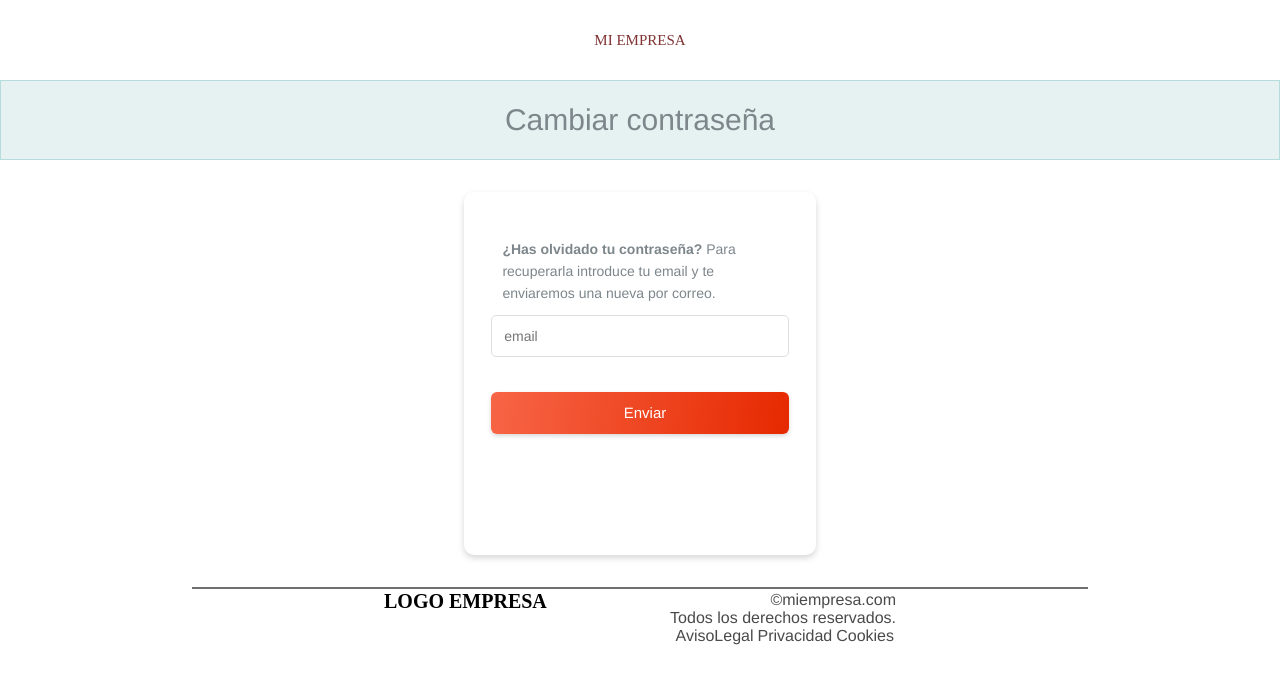
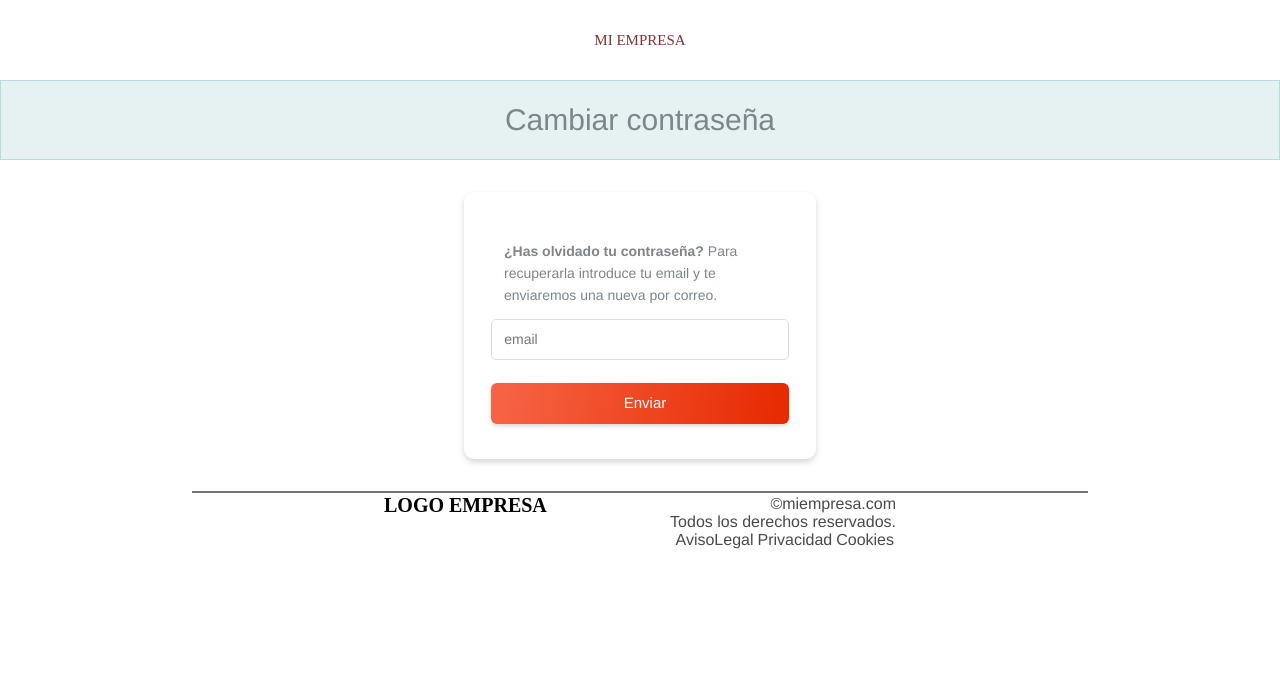
Before and after one commit to IT-Academy-BCN/ita-directory, a React (Create React App) app: page /recover-password/1 in a window 1280 px wide. Shown: the top 684 px of the page. Built offline with nearby package versions, Linux system fonts and the light colour scheme.

Commit message:
fix styles recover password

```diff
--- a/src/screens/UserFlow/Login/styles.js
+++ b/src/screens/UserFlow/Login/styles.js
@@ -20,7 +20,6 @@ export const Form = styled.form`
 	padding: 2.19rem;
 
 	& > .classInput {
-		padding-top: 2rem;
 		margin-bottom: 1.69rem;
 		position: relative;
 
--- a/src/screens/UserFlow/RecoverPassword/styles.js
+++ b/src/screens/UserFlow/RecoverPassword/styles.js
@@ -8,7 +8,6 @@ export const Container = styled.div`
 	box-shadow: 0px 3px 6px #00000029;
 	overflow: hidden;
 	max-width: 22rem;
-	height: 22.7rem;
 	margin: 1rem;
 `;
 
@@ -20,7 +19,7 @@ export const StyledForm = styled.form`
 	padding: 2.19rem;
 
 	& > .classInput {
-		margin-bottom: 1.69rem;
+		margin-bottom: 0.9rem;
 		position: relative;
 		background: #ffffff 0% 0% no-repeat padding-box;
 		border-radius: 6px;
@@ -33,7 +32,7 @@ export const StyledForm = styled.form`
 
 		& > label {
 			display: inline-block;
-			margin: 0.7rem;
+			margin: 0.8rem;
 			font: normal normal normal 14px/22px Helvetica Neue;
 		}
 	}
```
